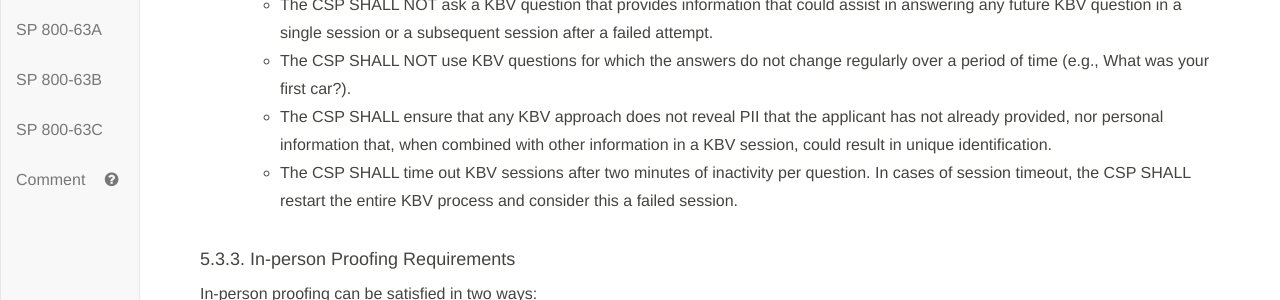
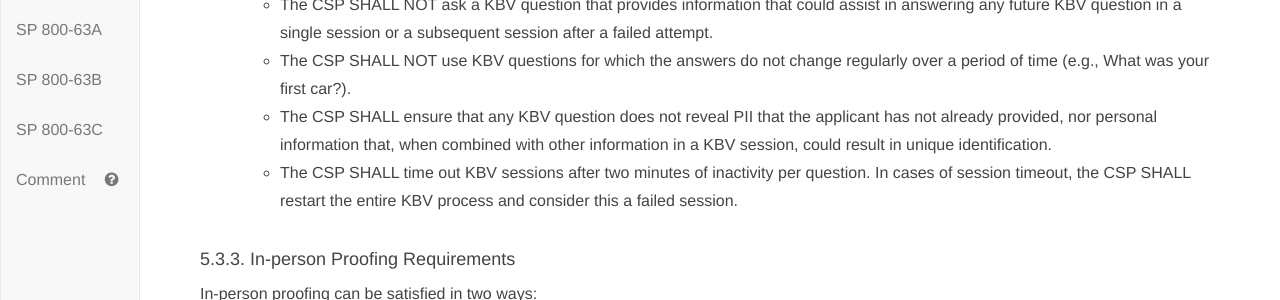
Before and after one commit to usnistgov/800-63-3, a Jekyll site: the page built from sp800-63a/sec5_proofing.md, in a window 1280 px wide and 900 px high, scrolled down 5424 px. Shown: the part 152-452 px from the top of the window. Built offline with Jekyll 4.4.1, drawn with Linux system fonts in a browser that asks for light colours; our own code applies the rules of GitHub Pages for plain Markdown files.

Commit message:
Closes #721

```diff
--- a/sp800-63a/sec5_proofing.md
+++ b/sp800-63a/sec5_proofing.md
@@ -114,7 +114,7 @@ The following requirements apply to the identity verification steps for IAL2 and
 	- The CSP SHOULD NOT ask the same KBV questions in subsequent attempts.
 	- The CSP SHALL NOT ask a KBV question that provides information that could assist in answering any future KBV question in a single session or a subsequent session after a failed attempt.
 	- The CSP SHALL NOT use KBV questions for which the answers do not change regularly over a period of time (e.g., What was your first car?).
-	- The CSP SHALL ensure that any KBV approach does not reveal PII that the applicant has not already provided, nor personal information that, when combined with other information in a KBV session, could result in unique identification.
+	- The CSP SHALL ensure that any KBV question does not reveal PII that the applicant has not already provided, nor personal information that, when combined with other information in a KBV session, could result in unique identification.
 	- The CSP SHALL time out KBV sessions after two minutes of inactivity per question.  In cases of session timeout, the CSP SHALL restart the entire KBV process and consider this a failed session.
 
 #### <a name="vip"></a>5.3.3. In-person Proofing Requirements
```
